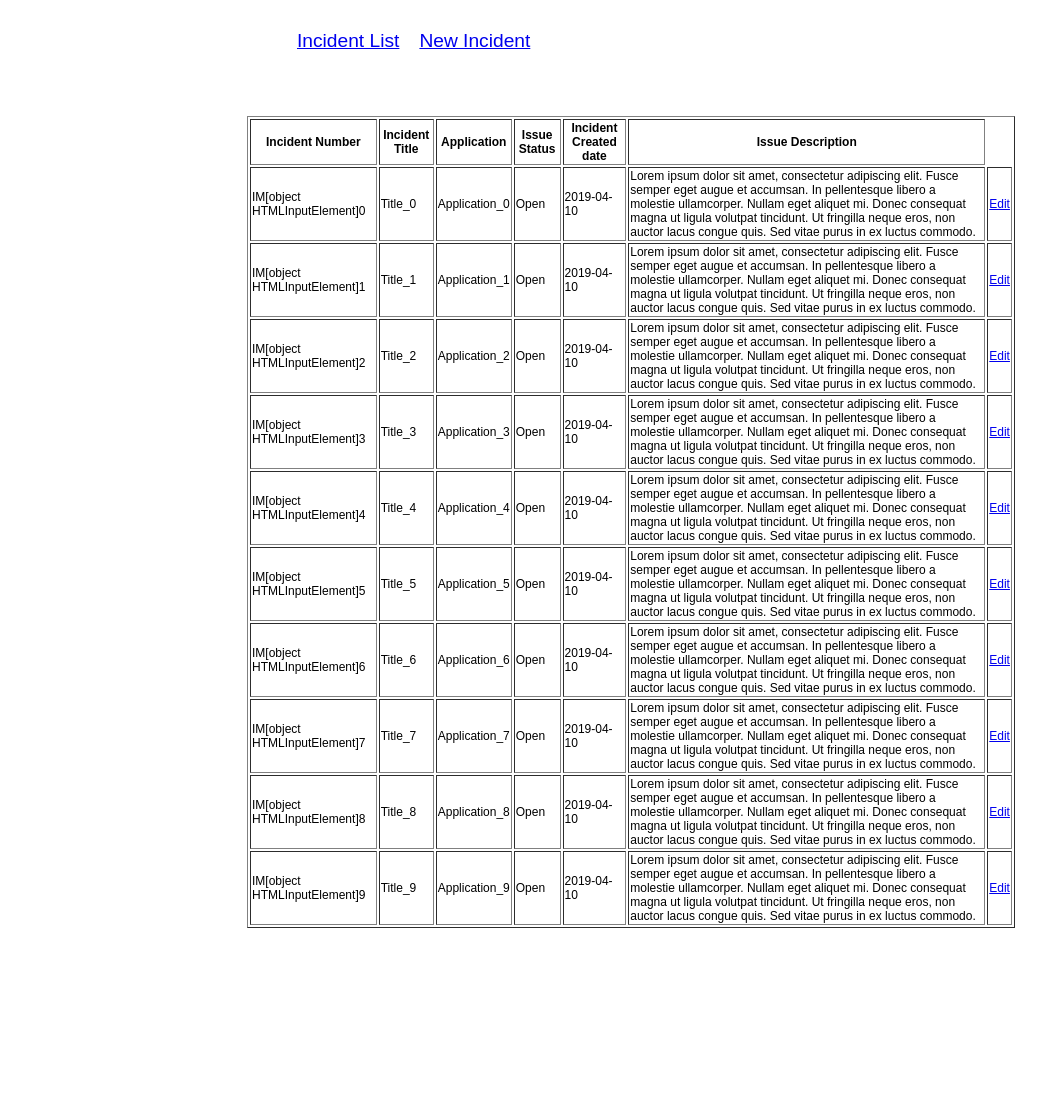
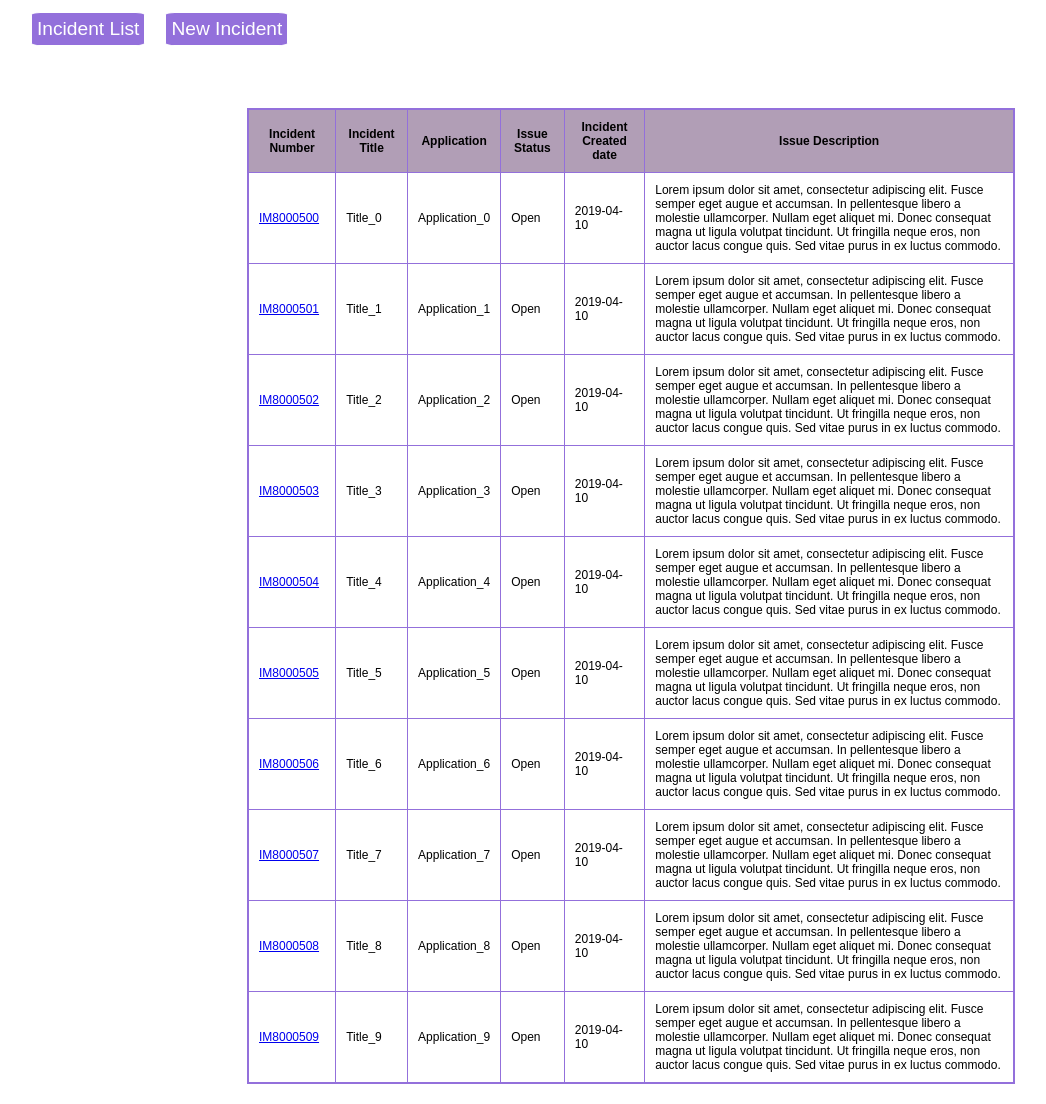
Before and after one commit to vk1973/VKWebDev, a PHP site: page /Inchome.html in a window 1280 px wide. Shown: the whole page, without its empty margins (9-1055 px from the left). Before the commit the page ends 928 px from the top, so only its background shows below. Run offline with PHP 8.4, Linux system fonts and the light colour scheme.

Commit message:
Change on 4/10/19 at noon

```diff
--- a/Inchome.html
+++ b/Inchome.html
@@ -5,17 +5,16 @@
   <link rel="stylesheet" type="text/css" href="inccss.css" />
 </head>
 <body>
+<div class="navdiv">
+  <nav class="topnav">
+    <ul class="navul" id = "navul">
+      <li id="navli1" class="navli">Incident List</li>
+      <li id = "navli2" class="navli">New Incident</li>
+</ul>
+<!--<a href="#">New Incident</a>-->
+</nav>
+</div>
 <div class="container">
-  <nav class="topnav">
-    <ul class="navul">
-      <li class="navli">
-        <a href="#">Incident List</a>
-      </li>
-      <li class = "navli">
-        <a href="#">New Incident</a>
-      </li>
-</ul>
-</nav>
 <div class = "incadd" id="incadd">
   <label>Issue Id:</label><input type="text" id="issueid" placeholder="Issue Id" disabled = "disabled"/><br>
   <label>Issue Title:</label><input type="text" id="issuetitle" placeholder="Issue Title"/><br>
--- a/inccss.css
+++ b/inccss.css
@@ -25,8 +25,14 @@ margin:50px auto;
 }
 
 .navli {
-padding: 10px;
+padding: 5px;
+margin-right: 20px;
 font-size: 1.2rem;
+cursor: pointer;
+background: mediumpurple;
+color: white;
+border: 1px solid;
+border-radius: 8%;
 }
 
 .incadd label {
@@ -60,10 +66,22 @@ clear: both;
   margin:10px;
 }
 
+
 .tabledivclass {
-  border-color: rgb(138,133,142);
-  width=100%;
+  /*border-color: rgb(138,133,142);*/
+  border: 2px solid;
+  width: 100%;
+  border-collapse: collapse;
+  border: 2px solid mediumpurple;
 
+
+}
+thead {
+  background: #b19eb6;
+}
+th, td {
+  padding: 10px;
+  border-collapse: collapse;
 }
 
 .container {
--- a/incjs.js
+++ b/incjs.js
@@ -8,14 +8,14 @@ var subbtn = document.getElementById('incaddbtn');
 
 //function to load the table upon window load with dummy issue list
 function loadtable() {
-    // var issueid = "IM8000500";
+    var incidentstart = 8000500;
     let today = new Date().toISOString().slice(0, 10)
     var seq = 0;
     var issuelist = [];
     var loadsize = 10
     for (i = 0; i < loadsize; i++) {
         var issue = {};
-        seq = issueid + i;
+        seq = incidentstart + i;
         issue.id = 'IM' + seq;
         issue.title = 'Title_'+ i;
         issue.application = 'Application_'+ i;
@@ -29,8 +29,8 @@ function loadtable() {
     // var rowindex = tableloaded.rows.length-1;
     // issueid = tableloaded.rows[rowindex].cells[0];
     // return (issueid+loadsize-1);
-    document.getElementById("incadd").style.display = "none";
-    document.getElementById("divtable").className ="tabledivclass";
+    // document.getElementById("incadd").style.display = "none";
+    // document.getElementById("divtable").className ="tabledivclass";
 }
 
 
@@ -50,6 +50,8 @@ function createincident()
   issue.description = issuede.value;
   issuelist.push(issue);
   createtable(issuelist);
+  document.getElementById("divtable").style.display="block";
+  document.getElementById("incadd").style.display="none";
 }
 
 //function creates a new row for every object in the array
@@ -58,21 +60,29 @@ var tbody = document.querySelector("#table tbody");
 issuearray.forEach((obj,i) => {
     var tr = tbody.insertRow(i);
     Object.keys(obj).forEach((name, j) => {
+      if (j === 0){
+        var cell = tr.insertCell(j);
+        cell.innerHTML = '<a href="incedit.html">'+obj[name]+'</a>';
+      } else {
       var cell = tr.insertCell(j);
-      cell.innerHTML = obj[name];
+      cell.innerHTML = obj[name];}
     });
 
     //add edit option with a link to edit page
-    var link = document.createElement("a");
-    link.setAttribute("href", "incedit.html")
-    link.className = "linkclass";
-    var linkText = document.createTextNode("Edit");
-    link.appendChild(linkText);
 
-    var newcell = tr.insertCell(-1);
-    newcell.appendChild(link);
-    tbody.appendChild(tr);
+    // new column for edit row is now commented since an hyperlink has been added to the first column
+    // var link = document.createElement("a");
+    // link.setAttribute("href", "incedit.html")
+    // link.className = "linkclass";
+    // var linkText = document.createTextNode("Edit");
+    // link.appendChild(linkText);
+
+    // var newcell = tr.insertCell(-1);
+    // newcell.appendChild(link);
+    // tbody.appendChild(tr);
   });
+
+  document.getElementById("table").className ="tabledivclass";
 }
 
 function getlastimseq() {
@@ -81,12 +91,28 @@ function getlastimseq() {
     var rowindex = tableloaded.rows.length-1;
     var last = tableloaded.rows[rowindex].cells[0].innerHTML;
 
-    var lastid = last.substring(2,9);
+    lastid = last.substring(25,32);
 
     return parseInt(lastid);
 }
 
 
-var incidentstart = 8000500;
+function togglela(){
+  if (this.innerHTML === "New Incident"){
+    document.getElementById("incadd").style.display = "block";
+    document.getElementById("divtable").style.display = "none";
+  } else {
+    document.getElementById("incadd").style.display = "none";
+    document.getElementById("divtable").style.display = "block";
+  }
+}
+
 window.onload = loadtable;
+document.getElementById("incadd").style.display = "none";
 subbtn.addEventListener("click", createincident);
+
+var list = document.getElementById("navul").getElementsByTagName("li");
+
+for (i = 0; i<list.length; i++) {
+  list[i].addEventListener("click",togglela);
+}
```
